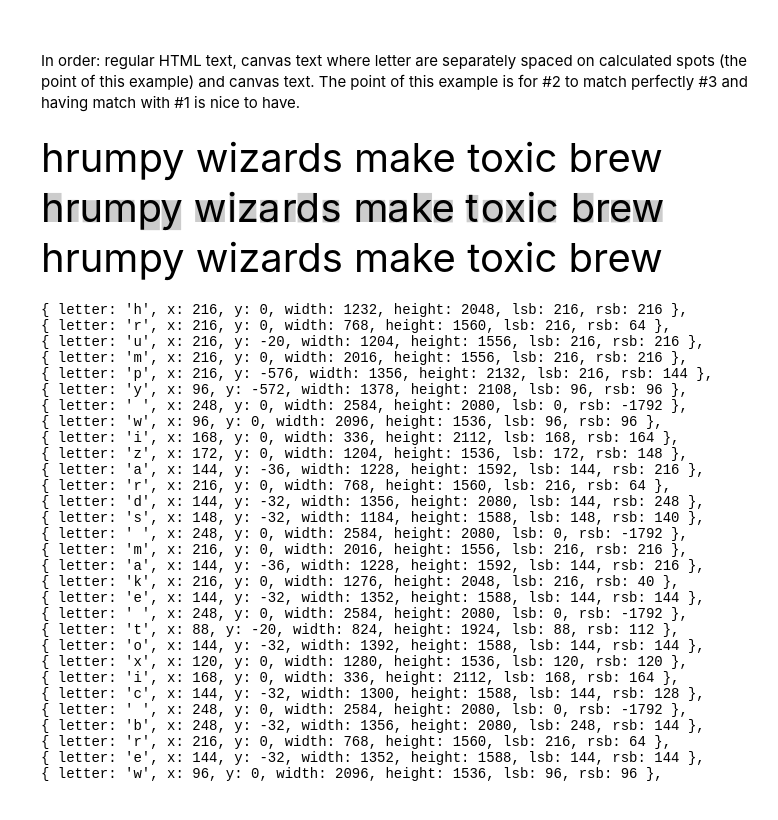
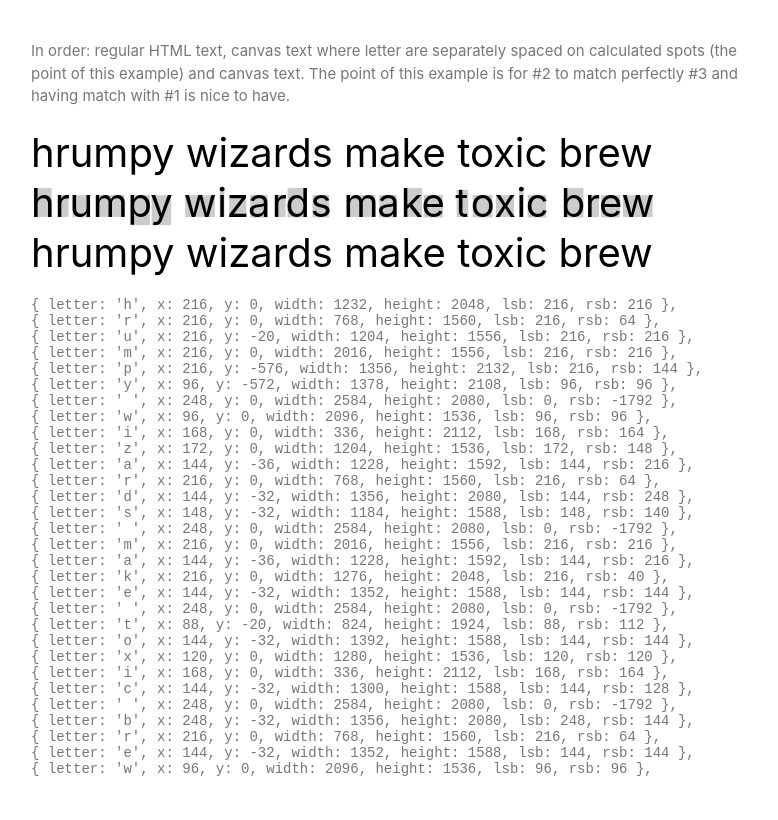
Before and after one commit to tchayen/ttf-spacing, a website: page index.html in a window 1280 px wide. Shown: the whole page, without its empty margins (9-787 px from the left). Drawn offline with Linux system fonts and the light colour scheme; a web font is replaced by a local one.

Commit message:
Tweak numbers

```diff
--- a/index.html
+++ b/index.html
@@ -7,13 +7,14 @@
       html {
         font-family: 'Inter', sans-serif;
         font-size: 15px;
+        color: #777;
       }
 
       body {
         display: flex;
         flex-direction: column;
         margin: 0;
-        padding: 50px;
+        padding: 40px;
       }
 
       canvas {
@@ -24,11 +25,12 @@
       #description {
         width: 720px;
         margin-bottom: 20px;
-        line-height: 1.4em;
+        line-height: 1.5em;
       }
 
       #text {
         font-size: 40px;
+        color: #000;
       }
 
       #props {
```
